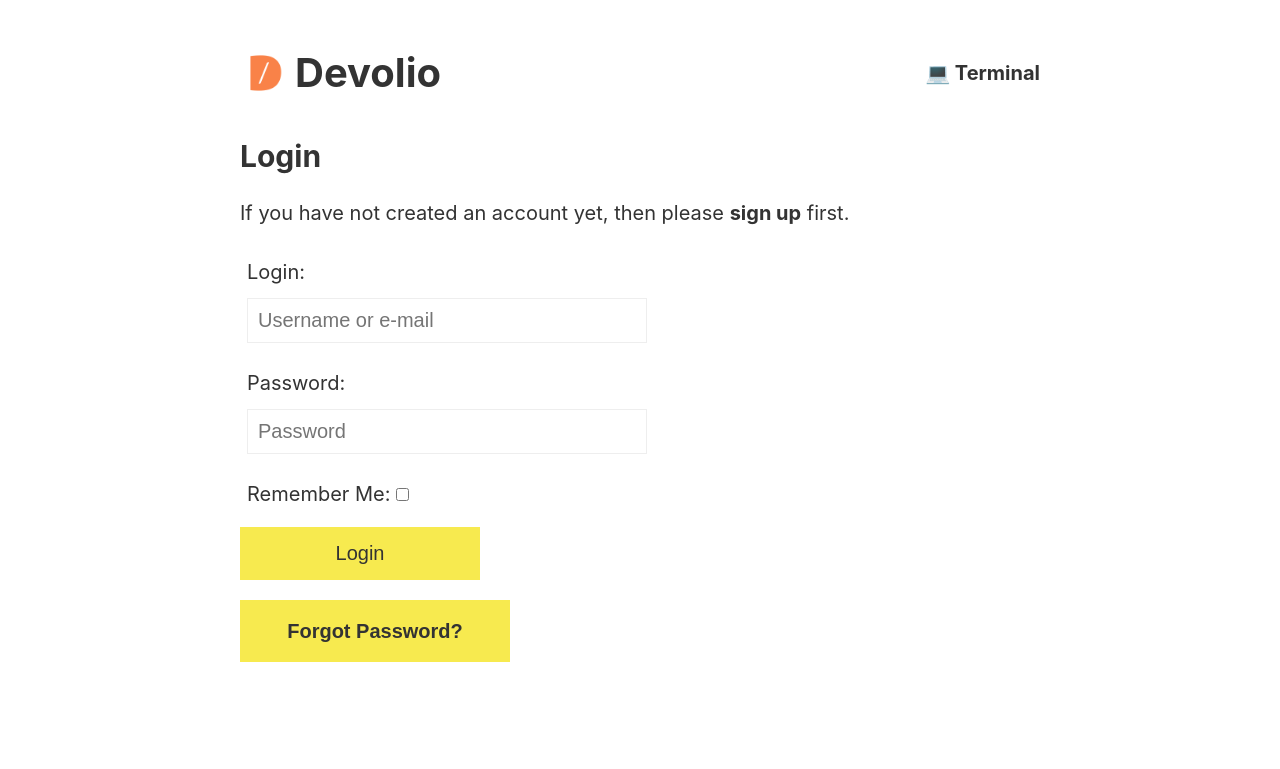
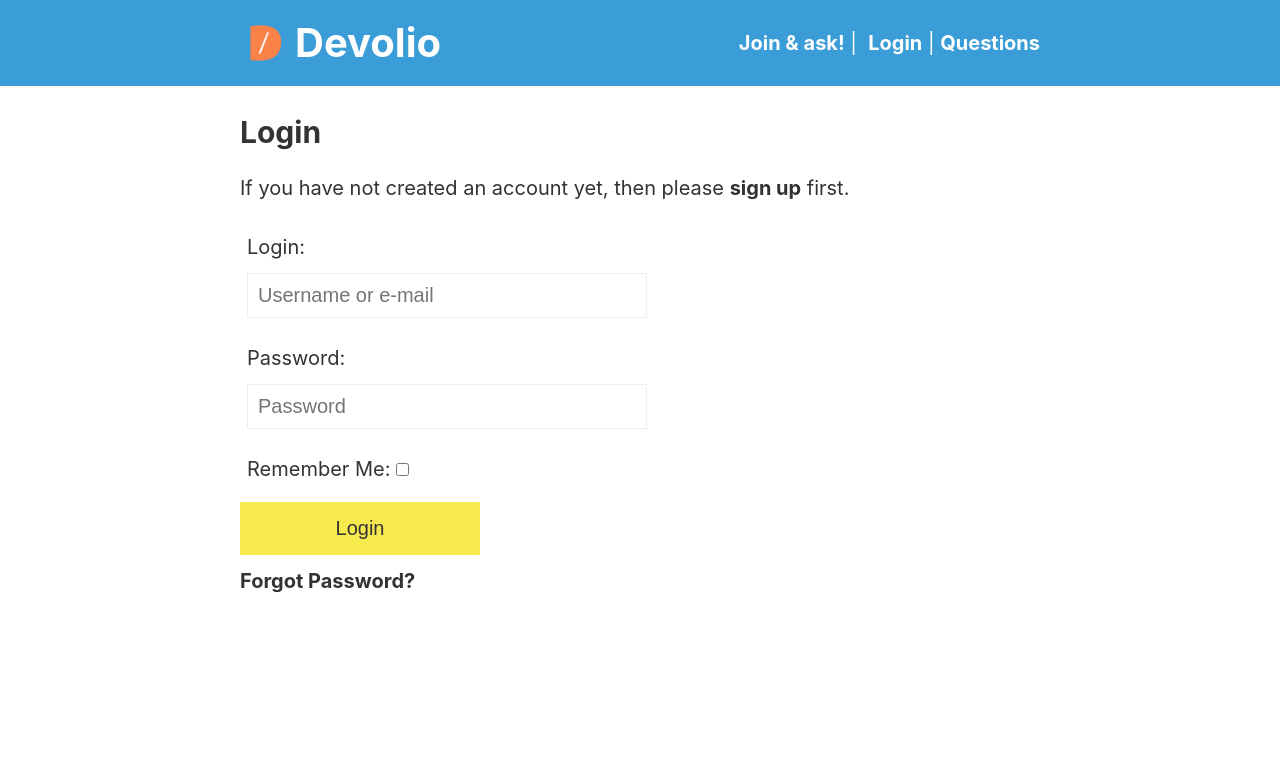
Before and after one commit to devolio/devolio, a Django app: page /users/login/?next=/q/1/edit in a window 1280 px wide. Shown: the top 769 px of the page. Run offline with Django 3.2, Linux system fonts and the light colour scheme; some libraries are stand-ins or nearby versions.

Commit message:
some edits to top nav

```diff
--- a/shared/static/shared/css/style.css
+++ b/shared/static/shared/css/style.css
@@ -1,11 +1,15 @@
 body {
-    max-width: 800px;
-    margin: 30px auto;
     font-family: "europa", -apple-system, BlinkMacSystemFont, "Segoe UI", Helvetica, Arial, sans-serif, "Apple Color Emoji", "Segoe UI Emoji", "Segoe UI Symbol";
     font-size: 20px;
     line-height: 1.6em;
     color: #333;
 }
+
+.container {
+    max-width: 800px;
+    margin: 30px auto;
+}
+
 
 .btn {
     display: block;
@@ -36,11 +40,29 @@ a {
     font-weight: bold;
 }
 
-header, .brand {
+header {
+    background-color: #3b9dd8;
+    color: white;
+}
+
+.brand {
     display: flex;
     flex-direction: row;
     justify-content: space-between;
     align-items: center;
+}
+
+.nav-container{
+    display: flex;
+    flex-direction: row;
+    justify-content: space-between;
+    align-items: center;
+    max-width: 800px;
+    margin: auto;
+
+}
+header a {
+    color: white;
 }
 
 header h1 {
--- a/shared/templates/shared/base.html
+++ b/shared/templates/shared/base.html
@@ -10,23 +10,12 @@
         <link rel="stylesheet" href="{% static 'shared/css/prism.css' %}">
     </head>
     <body>
-        <header>
-            <a href="/" class="brand">
-                <img src="{% static 'shared/img/logo_256.png' %}" alt="Devolio Logo" class="logo">
-                <h1 class="tk-europa">Devolio</h1>
-            </a>
-            <div class="nav">
-                {% if user.is_authenticated %}
-                <a href="{% url 'me' %}">{{user.username}}</a>
-                {% else %}
-                <a href="{% url 'account_login' %}">💻 Terminal</a>
-                {% endif %}
-            </div>
-
-        </header>
-
+    {% include 'shared/partials/header.html' %}
+        <div class="container">
         {% block content %}
         {% endblock %}
+        </div>
+
         <script src="{% static 'shared/js/prism.js' %}"></script>
 
 
--- /dev/null
+++ b/shared/templates/shared/partials/header.html
@@ -0,0 +1,22 @@
+{% load staticfiles %}
+<header>
+<div class="nav-container">
+    <a href="/" class="brand">
+        <img src="{% static 'shared/img/logo_256.png' %}" alt="Devolio Logo" class="logo">
+        <h1 class="tk-europa">Devolio</h1>
+    </a>
+    <div class="nav">
+        {% if user.is_authenticated %}
+        <a href="{% url 'ask' %}">Ask!</a> |
+        <a href="{% url 'me' %}">{{user.username}}</a> |
+        <a href="{% url 'account_logout' %}">logout</a> |
+        {% else %}
+        <a href="{% url 'account_signup' %}">Join & ask!</a> |
+        <a href="{% url 'account_login' %}">Login</a> |
+        {% endif %}
+        <a href="#">Questions</a>
+    </div>
+</div>
+
+
+</header>
--- a/templates/account/login.html
+++ b/templates/account/login.html
@@ -17,7 +17,7 @@
   <input type="hidden" name="{{ redirect_field_name }}" value="{{ redirect_field_value }}" />
   {% endif %}
   <button class="primaryAction" type="submit">Login</button>
-  <a class="button secondaryAction" href="{% url 'account_reset_password' %}">Forgot Password?</a>
+  <a href="{% url 'account_reset_password' %}">Forgot Password?</a>
 </form>
 
 {% endblock %}
--- a/website/static/website/css/devolio.css
+++ b/website/static/website/css/devolio.css
@@ -1,6 +1,8 @@
 .section1 {
-  background-image: -webkit-linear-gradient(225deg, #3b9dd8, #2a4fd4);
-  background-image: linear-gradient(225deg, #3b9dd8, #2a4fd4);
+/*  background-image: -webkit-linear-gradient(225deg, #3b9dd8, #2a4fd4);
+  background-image: linear-gradient(225deg, #3b9dd8, #2a4fd4);*/
+  background-image: none;
+  background-color: #3b9dd8;
 }
 
 .logo {
```
Also changed, not shown: other parts of shared/static/shared/css/style.css (+0 -50 lines).
